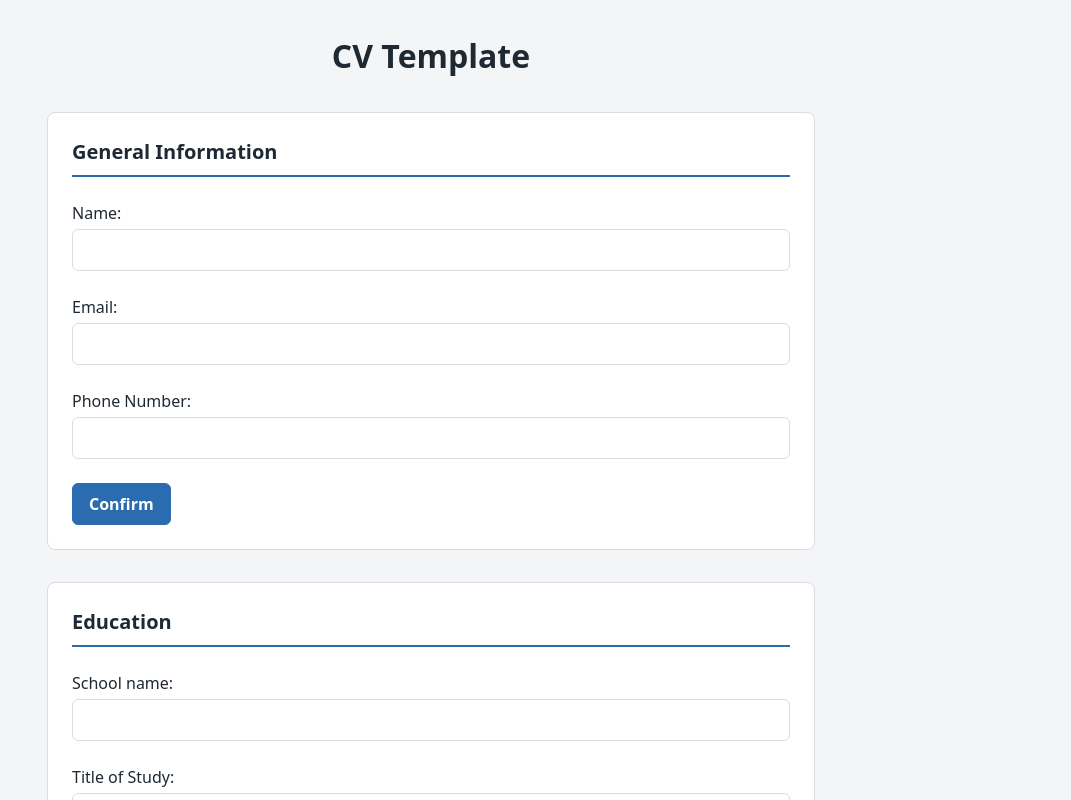
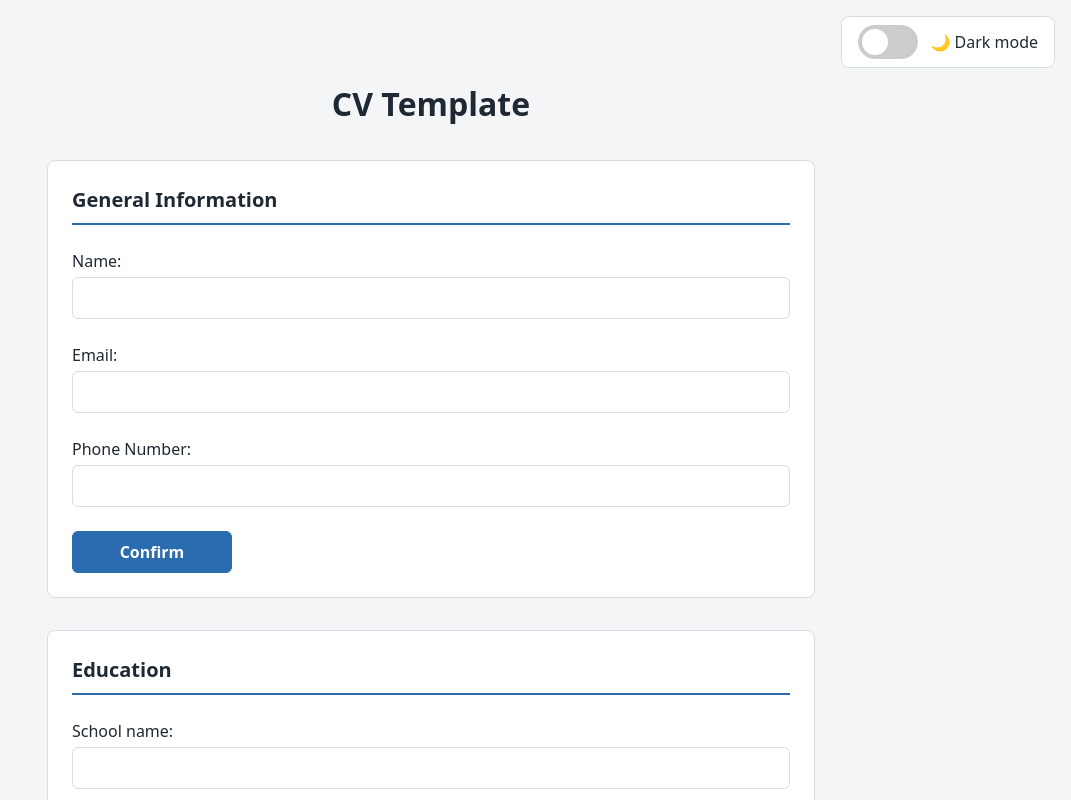
Before and after one commit to MarcusW9/cv-application, a React (Vite) app: page / in a window 1280 px wide. Shown: the top 800 px of the page, without its empty margins (209-1280 px from the left). Built offline with nearby package versions, Linux system fonts and the light colour scheme.

Commit message:
Add dark mode toggle

```diff
--- a/src/App.jsx
+++ b/src/App.jsx
@@ -4,10 +4,35 @@ import './styles/Form.css'
 import GeneralInfo from './components/GeneralInfo'
 import EducationInfo from './components/EducationInfo'
 import PracticalExperience from './components/PracticalExperience'
+import { useState, useEffect } from 'react'
 
 function App() {
+  const [darkMode, setDarkMode] = useState(() => {
+    return window.matchMedia('(prefers-color-scheme: dark)').matches
+  })
+
+  useEffect(() => {
+    document.documentElement.dataset.theme = darkMode ? 'dark' : 'light'
+  }, [darkMode])
+
+  function handleDarkModeClick() {
+    setDarkMode(!darkMode)
+  }
+
   return (
     <main>
+      <div className="theme-toggle">
+        <label className="switch">
+          <input
+            id="dark-mode"
+            type="checkbox"
+            checked={darkMode}
+            onChange={handleDarkModeClick}
+          />
+          <span className="slider"></span>
+        </label>
+        <label htmlFor="dark-mode">🌙 Dark mode</label>
+      </div>
       <h1>CV Template</h1>
       <GeneralInfo />
       <EducationInfo />
--- a/src/styles/App.css
+++ b/src/styles/App.css
@@ -15,6 +15,13 @@
   --radius: 0.5rem;
 }
 
+:root[data-theme='light'] {
+  color-scheme: light;
+}
+:root[data-theme='dark'] {
+  color-scheme: dark;
+}
+
 body {
   background-color: var(--bg);
   color: var(--text);
@@ -23,7 +30,7 @@ body {
 main {
   max-width: 50rem;
   margin-inline: auto;
-  padding: 2rem var(--space-md);
+  padding: 5rem var(--space-md) 2rem;
   display: grid;
   gap: 2rem;
 }
@@ -39,6 +46,68 @@ h2 {
   border-bottom: 2px solid var(--accent);
 }
 
+/* Pinned to the window corner; the background keeps it readable over content */
+.theme-toggle {
+  position: fixed;
+  top: var(--space-md);
+  right: var(--space-md);
+  z-index: 1;
+  display: flex;
+  align-items: center;
+  gap: 0.75rem;
+  padding: var(--space-sm) var(--space-md);
+  background-color: var(--surface);
+  border: 1px solid var(--border);
+  border-radius: var(--radius);
+}
+
+.switch {
+  position: relative;
+  display: inline-block;
+  width: 60px;
+  height: 34px;
+}
+
+.switch input {
+  opacity: 0;
+  width: 0;
+  height: 0;
+}
+
+.slider {
+  position: absolute;
+  cursor: pointer;
+  top: 0;
+  left: 0;
+  right: 0;
+  bottom: 0;
+  background-color: #ccc;
+  transition: 0.4s;
+  border-radius: 34px; /* Makes it a pill shape */
+}
+
+.slider:before {
+  position: absolute;
+  content: '';
+  height: 26px;
+  width: 26px;
+  left: 4px;
+  bottom: 4px;
+  background-color: white;
+  transition: 0.4s;
+  border-radius: 50%; /* Makes it a circle */
+}
+
+/* When the checkbox is checked, change the track color */
+input:checked + .slider {
+  background-color: #2196f3; /* Change this to match your brand/theme accent */
+}
+
+/* When checked, slide the knob to the right */
+input:checked + .slider:before {
+  transform: translateX(26px);
+}
+
 /* Each CV section is a card; sections nested inside a card are not. */
 main > section {
   background-color: var(--surface);
--- a/src/styles/Form.css
+++ b/src/styles/Form.css
@@ -46,6 +46,7 @@ button {
   color: var(--accent-contrast);
   font-weight: 600;
   cursor: pointer;
+  min-width: 10rem;
 }
 
 button:hover:not(:disabled) {
```
